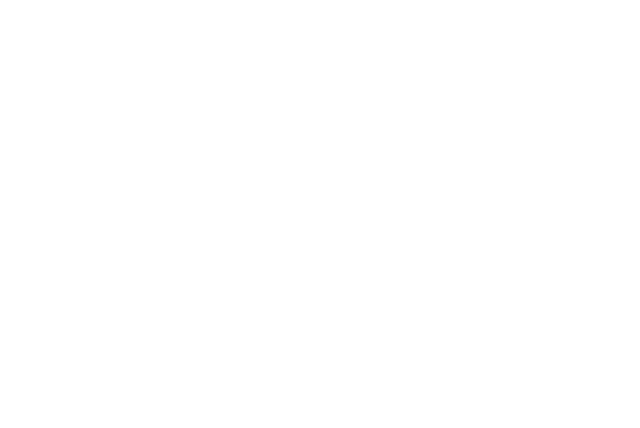
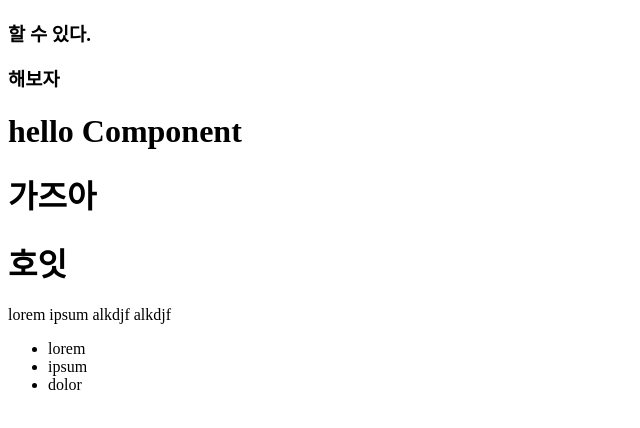
Before and after one commit to 1082cubi/react20231031, a React (Create React App) app: page / in a window 1280 px wide. Shown: the top 428 px of the page, without its empty margins (0-640 px from the left). Built offline with nearby package versions, Linux system fonts and the light colour scheme.

Commit message:
component 연습, 작성 완료

```diff
--- a/src/App.js
+++ b/src/App.js
@@ -2,9 +2,44 @@
 function App() {
   return (
     <div >
-
+      <MyComponent1 />
+      {
+        <div>
+          <h1>hello Component</h1>
+        </div>
+      }
+      <MyComponent2 />
+      {
+          <div>
+                <p>lorem ipsum alkdjf alkdjf</p>
+                <ul>
+                    <li>lorem</li>
+                    <li>ipsum</li>
+                    <li>dolor</li>
+                </ul>
+                </div>
+      }
     </div>
   );
 }
+function MyComponent1() {
+
+              return(
+            <>
+                <h3>할 수 있다.</h3>
+                <h3>해보자</h3>
+            </>
+              )
+}
+function MyComponent2() {
+    return(
+        <>
+            <div>
+                <h1>가즈아</h1>
+                <h1>호잇</h1>
+            </div>
+        </>
+    );
+}
 
 export default App;
```
